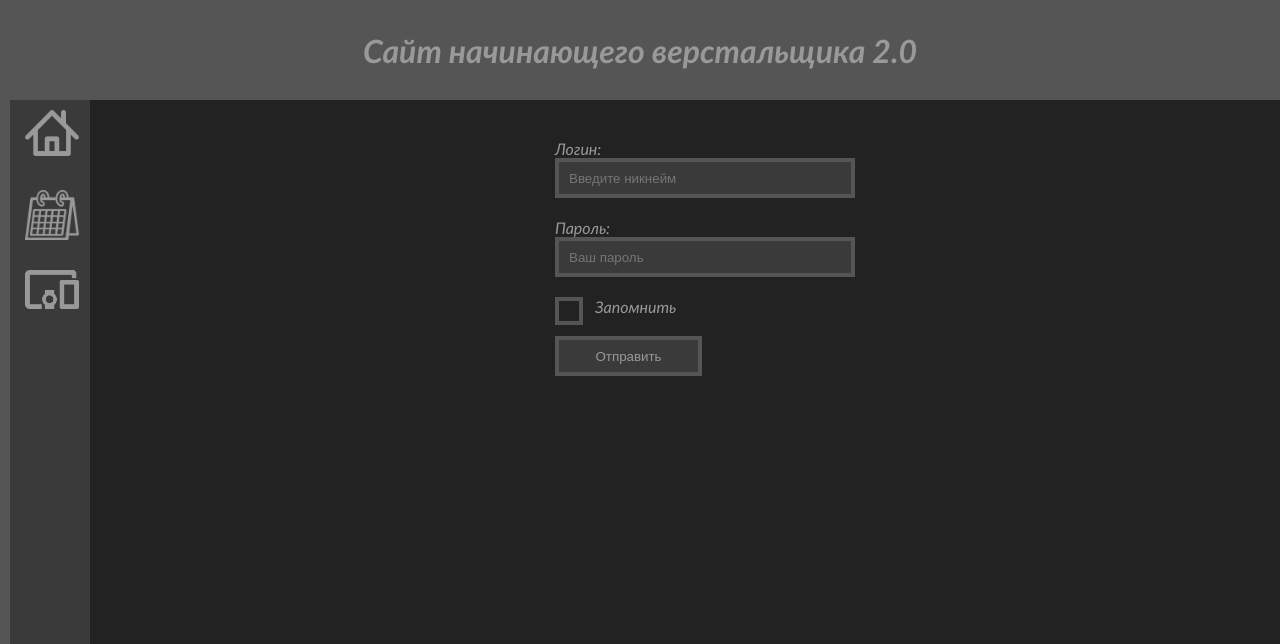
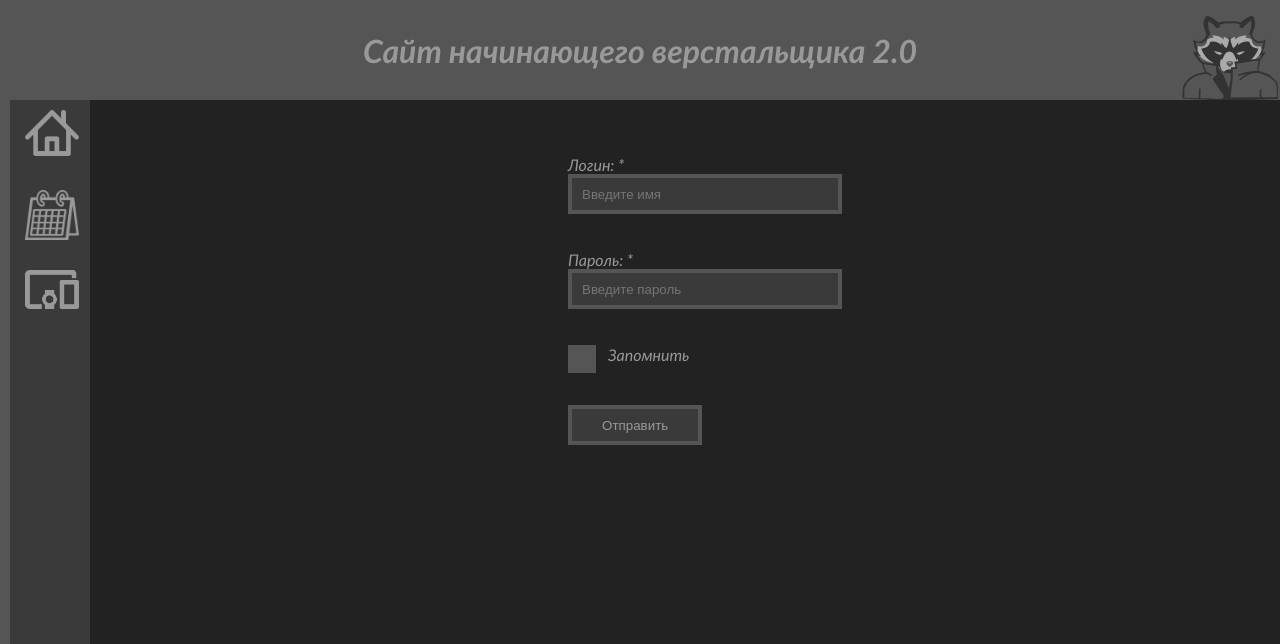
Before and after one commit to YelKar/Server_2.0, a Flask app: page /login in a window 1280 px wide. Shown: the top 644 px of the page. Run offline with Flask 2, Linux system fonts and the light colour scheme.

Commit message:
add flask_wtf create more forms

```diff
--- a/app/form_views.py
+++ b/app/form_views.py
@@ -2,7 +2,7 @@ from flask import render_template, request, flash, redirect
 from app import app, base, other_base,\
     messages_file_route, users, new_user
 import json
-from app.forms import Form
+from app.forms import *
 
 # Messenger
 with open(messages_file_route, "r", encoding="UTF-8") as messages_file:
@@ -52,52 +52,73 @@ def send_messages():
 # Form
 @app.route("/new_account", methods=["POST", "GET"])
 def new_account():
-    if request.method == "POST":
-        get_form = dict(request.form)
+    form = NewAccount()
+    if form.validate_on_submit():
+        print(form)
+#     if request.method == "POST":
+#         get_form = dict(request.form)
+#
+#         is_valid = {
+#             "is_username": get_form["username"],
+#             "is_not_in_site": not any(
+#                 map(
+#                     lambda user: get_form["username"] == user["username"], users()
+#                 )
+#             ),
+#             "is_name": get_form["name"],
+#             "is_valid_name": get_form["name"].isalpha() or not get_form["name"],
+#             "is_email/tel": get_form["email"] or get_form["tel"],
+# #            "is_chosen": get_form.get("select", False)
+#         }
+#
+#         flash_messages = {
+#             "is_username": "Введите имя пользователя",
+#             "is_not_in_site": "Такой никнейм уже есть",
+#             "is_name": "Введите имя",
+#             "is_valid_name": "Некорректное имя",
+#             "is_email/tel": "Введите номер телефона или почту",
+# #            "is_chosen": "Выберите один из вариантов"
+#         }
+#
+#         if not all(is_valid.values()):
+#             flash("Сообщение не принято: ", category="error title")
+#             for mess, is_val in zip(flash_messages.values(), is_valid.values()):
+#                 if not is_val:
+#                     flash(mess, category="error")
+#
+#         else:
+#             flash("Сообщение принято", category="ok")
+#             get_form["is_admin"] = False
+#             print("Add")
+#             new_user(get_form)
+#         print("_" * 20)
+#         for name, value in get_form.items():
+#             print(f"{name}: {value}")
+#         print("_" * 20)
 
-        is_valid = {
-            "is_username": get_form["username"],
-            "is_not_in_site": not any(
-                map(
-                    lambda user: get_form["username"] == user["username"], users()
-                )
-            ),
-            "is_name": get_form["name"],
-            "is_valid_name": get_form["name"].isalpha() or not get_form["name"],
-            "is_email/tel": get_form["email"] or get_form["tel"],
-#            "is_chosen": get_form.get("select", False)
-        }
-
-        flash_messages = {
-            "is_username": "Введите имя пользователя",
-            "is_not_in_site": "Такой никнейм уже есть",
-            "is_name": "Введите имя",
-            "is_valid_name": "Некорректное имя",
-            "is_email/tel": "Введите номер телефона или почту",
-#            "is_chosen": "Выберите один из вариантов"
-        }
-
-        if not all(is_valid.values()):
-            flash("Сообщение не принято: ", category="error title")
-            for mess, is_val in zip(flash_messages.values(), is_valid.values()):
-                if not is_val:
-                    flash(mess, category="error")
-
-        else:
-            flash("Сообщение принято", category="ok")
-            get_form["is_admin"] = False
-            print("Add")
-            new_user(get_form)
-        print("_" * 20)
-        for name, value in get_form.items():
-            print(f"{name}: {value}")
-        print("_" * 20)
-
-    return render_template("new_account.html", base=base, title="Авторизация")
+    return render_template("new_account.html", base=base, title="Авторизация", form=form)
 
 
 @app.route('/login', methods=['GET', 'POST'])
 def login():
+    form = LoginForm()
+    if form.validate_on_submit():
+        print(form.username.data)
+        print(form.password.data)
+        for user in users():
+            if form.username.data == user["username"]:
+                if form.password.data == user["password"]:
+                    return redirect(f"/profile/{user['username']}")
+                else:
+                    flash("Неверный пароль", category="error")
+                    break
+        else:
+            flash("Неверный логин", category="error")
+    return render_template("login.html", form=form, base=base)
+
+
+@app.route('/form', methods=['GET', 'POST'])
+def form():
     if request.method == "POST":
         get_form = dict(request.form)
         for user in users():
@@ -110,18 +131,9 @@ def login():
         else:
             flash("Неверный логин", category="error")
 
-    return render_template("login.html", base=base)
+    return render_template("form.html", base=base)
 
 
 @app.route('/profile/<string:username>')
 def profile(username):
     return render_template("profile.html", user=username, base=base, title="Профиль")
-
-
-@app.route('/form', methods=['GET', 'POST'])
-def form():
-    form = Form()
-    if form.validate_on_submit():
-        print(form.name.data)
-        print(form.password.data)
-    return render_template("form.html", form=form, base=base)
--- a/app/forms.py
+++ b/app/forms.py
@@ -12,7 +12,18 @@ class Form(FlaskForm):
 
 
 class LoginForm(FlaskForm):
-    name = StringField("Логин: *", validators=[DataRequired()], render_kw={"placeholder": "Введите имя"})
+    username = StringField("Логин: *", validators=[DataRequired()], render_kw={"placeholder": "Введите имя"})
     password = PasswordField("Пароль: *", validators=[DataRequired()], render_kw={"placeholder": "Введите пароль"})
     remember = BooleanField('Запомнить', default='checked')
     submit = SubmitField("Отправить")
+
+
+class NewAccount(FlaskForm):
+    nikname = StringField("Никнейм: *", validators=[DataRequired()], render_kw={"placeholder": "Введите никнейм"})
+    password = PasswordField("Пароль: *", validators=[DataRequired()], render_kw={"placeholder": "Введите пароль"})
+
+    name = StringField("Имя: *", validators=[DataRequired()], render_kw={"placeholder": "Введите имя"})
+    lastname = StringField("Фамилия: ", validators=[DataRequired()], render_kw={"placeholder": "Введите имя"})
+
+    email = EmailField("Email: ", validators=[Email()], render_kw={"placeholder": "Введите вашу почту"})
+    number = EmailField("Телефон: ", validators=[Email()], render_kw={"placeholder": "Введите ваш номер телефона"})
--- a/app/static/styles/style.css
+++ b/app/static/styles/style.css
@@ -27,6 +27,26 @@ header {
   height: 100px;
   background-color: #555;
   z-index: 10;
+}
+
+#login_img {
+  box-sizing: border-box;
+  position: absolute;
+  right: 0;
+  top: 0;
+  border: none;
+  width: 100px;
+  height: 100px;
+}
+#login_img:hover {
+  background-color: #3a3a3a;
+}
+
+path.black {
+  fill: #555;
+}
+path.white {
+  fill: #999;
 }
 
 a[href] {
@@ -69,10 +89,10 @@ a[href]:active, a[href]:visited:active {
 }
 #skills progress::-webkit-progress-bar {
   width: 100%;
-  background-color: #444;
+  background-color: #3a3a3a;
 }
 #skills progress::-webkit-progress-value {
-  background-color: #666;
+  background-color: #555;
 }
 
 body::-webkit-scrollbar, .menu_open::-webkit-scrollbar, #messenger::-webkit-scrollbar {
--- a/app/static/styles/style.sass
+++ b/app/static/styles/style.sass
@@ -28,6 +28,23 @@ header
     background-color: $header_background_color
 
     z-index: 10
+
+#login_img
+    box-sizing: border-box
+    position: absolute
+    right: 0
+    top: 0
+    border: none
+    width: 100px
+    height: 100px
+    &:hover
+        background-color: $menu_background_color
+
+path
+    &.black
+        fill: $header_background_color
+    &.white
+        fill: $text_color
 
 a[href]
     text-decoration: none
@@ -63,9 +80,9 @@ a[href]
         overflow: hidden
         &::-webkit-progress-bar
             width: 100%
-            background-color: #444
+            background-color: $menu_background_color
         &::-webkit-progress-value
-            background-color: #666
+            background-color: $header_background_color
 
 body, .menu_open, #messenger
     &::-webkit-scrollbar
--- a/app/templates/base.html
+++ b/app/templates/base.html
@@ -23,6 +23,7 @@
     <header id="test">
     {% block header %}
         <h1>{% block h1 %}Сайт начинающего верстальщика 2.0{% endblock %}</h1>
+        <a href="{{ url_for("login") }}"><img src="{{ url_for("static", filename="img/raccoon.svg") }}" alt="raccoon" id="login_img"></a>
     {% endblock %}
     </header>
     <nav id="menu">
--- a/app/templates/index.html
+++ b/app/templates/index.html
@@ -1,7 +1,7 @@
 {% extends base %}
 
 {% block content %}
-    <a href="{{ url_for("login") }}"><img src="{{ url_for("static", filename="img/raccoon_icon.svg") }}" alt="raccoon" width="300" height="300"></a>
+    <a href="{{ url_for("new_account") }}"><img src="{{ url_for("static", filename="img/raccoon.svg") }}" alt="raccoon" width="300" height="300"></a>
     <fieldset id="skills">
         <legend>Навыки</legend>
         <h3>HTML - HyperText Markup Language</h3><progress value="60" max="100"></progress>
@@ -9,7 +9,6 @@
         <h3>SASS/SCSS - Syntactically Awesome Style sheets</h3><progress value="30" max="100"></progress>
         <h3>JavaScript</h3><progress value="10" max="100"></progress>
     </fieldset>
-    <a href="{{ url_for("new_account") }}">Форма</a>
 {% endblock %}
 {% block head %}
     {{ super() }}
--- a/app/templates/login.html
+++ b/app/templates/login.html
@@ -5,48 +5,15 @@
     <div class="flash {{ category }}">{{ msg }}</div>
     {% endfor %}
     <br>
-<form action="{{ url_for('login') }}" method="POST" id="authorize">
-    <label for="username">Логин:</label>
-    <br>
-    <input type="text" name="username" id="username" placeholder="Введите никнейм">
-    <br>
+<form action="{{ url_for('login') }}" method="POST" id="login">
+    {{ form.csrf_token() }}
+    {% for field in form if field.name != "csrf_token" %}
+        <p class="{{ field.type }}">
+            {{ field.label() if field.type != "BooleanField" and field.type != "SubmitField" }}
+            {{ field }}
+            {{ field.label() if field.type == "BooleanField" }}
+        </p>
 
-    <label for="password">Пароль:</label>
-    <input type="password" name="password" id="password" placeholder="Ваш пароль">
-
-{#    <label for="lastname">Фамилия:</label>#}
-{#    <br>#}
-{#    <input type="text" name="lastname" id="lastname" placeholder="Введите фамилию">#}
-{#    <br>#}
-{##}
-{#    <label for="email">Email:</label>#}
-{#    <br>#}
-{#    <input type="email" name="email" id="email" placeholder="your@ema.il">#}
-{#    <br>#}
-{##}
-{#    <label for="tel">Телефон:</label>#}
-{#    <br>#}
-{#    <input type="tel" name="tel" id="tel" placeholder="+7XXXXXXXXXX">#}
-{#    <br>#}
-{##}
-{#    <label for="select">#}
-{#        Выберите один:#}
-{#        <select name="select" id="select">#}
-{#            <option disabled selected>Выберите элемент</option>#}
-{#            {% for i in ["Какая-то заявка", "Еще какая-то заявка", "И еще какая-то заявка"] %}#}
-{#            <option>{{ i }}</option>#}
-{#            {% endfor %}#}
-{#        </select>#}
-{#    </label>#}
-{#    <br>#}
-{#    <input type="" name="" id="">#}
-    <br>
-    <div class="checkbox">
-    <input type="checkbox" name="remember" id="checkbox" class="checkbox_input">
-    <label class="checkbox_label" for="checkbox">Запомнить</label>
-    </div>
-    <br>
-
-    <input type="submit" value="Отправить">
+    {% endfor %}
 </form>
 {% endblock %}
```
Also changed, not shown: app/templates/form.html (+32 -9 lines), app/templates/new_account.html (+10 -45 lines), app/static/img/raccoon.svg, 1 other file.
